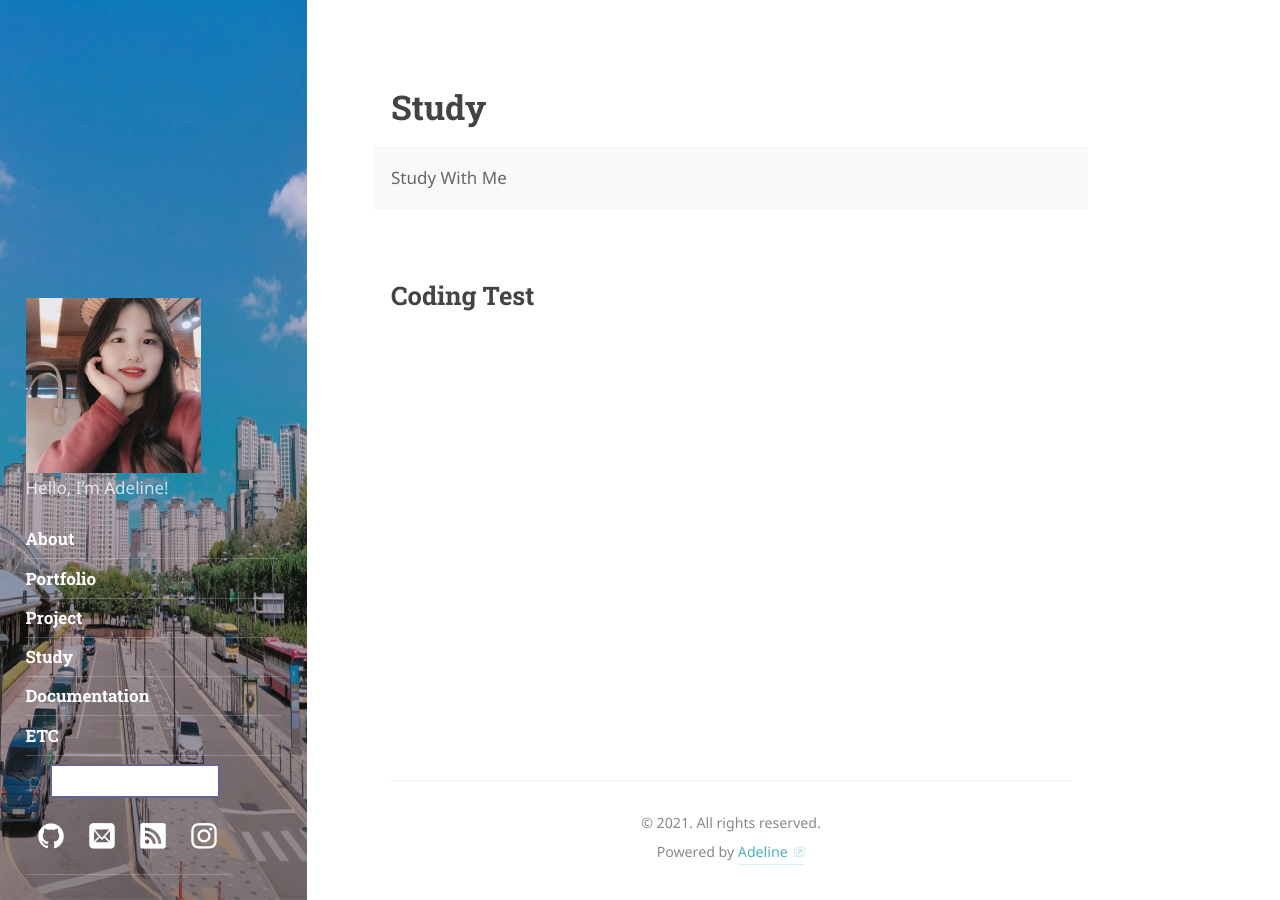
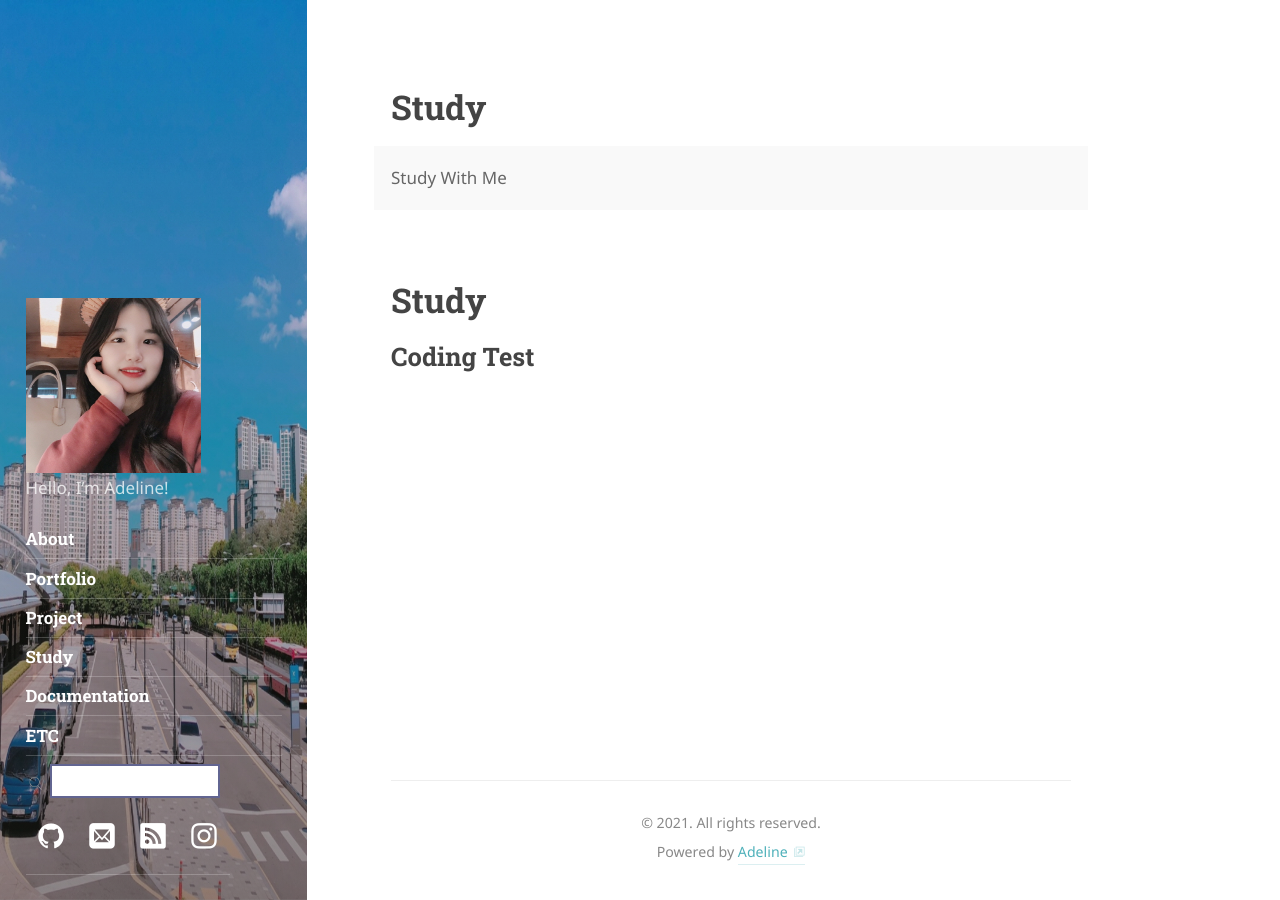
Before and after one commit to Wonji-Park/Classy, a Jekyll site: the page built from _featured_tags/Study.md, in a window 1280 px wide. Built offline with Jekyll 4.4.1, drawn with Linux system fonts in a browser that asks for light colours; nearby versions of some CDN libraries; some web fonts are replaced.

Commit message:
Update Study.md

```diff
--- a/_featured_tags/Study.md
+++ b/_featured_tags/Study.md
@@ -9,4 +9,7 @@ description: |
 published: true
 ---
 
+# Study
+
+
 ## Coding Test
```
